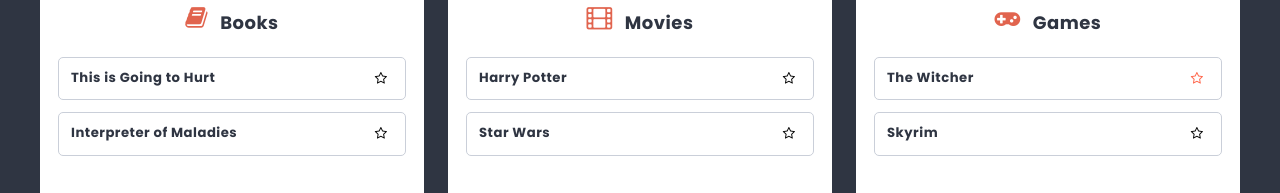
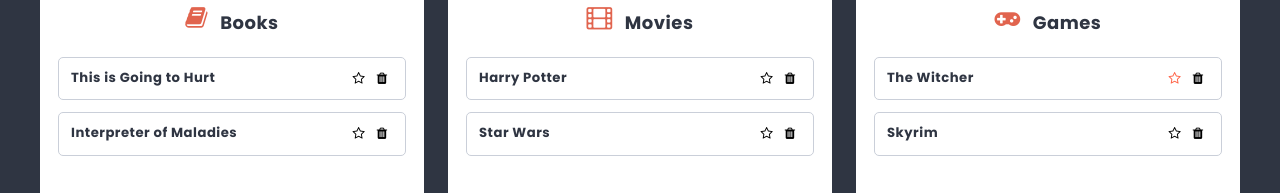
Before and after one commit to lukas1388/react-app, a React (Create React App) app: page /list/1 in a window 1280 px wide. Shown: the part 391-584 px from the top of the page. Built offline with nearby package versions, Linux system fonts and the light colour scheme.

Commit message:
Add delete card

```diff
--- a/src/components/Card/Card.js
+++ b/src/components/Card/Card.js
@@ -2,6 +2,7 @@
 import { toggleFavorite } from '../../redux/cardsRedux';
 import { useDispatch } from 'react-redux';
 import clsx from 'clsx';
+import { removeCard } from '../../redux/cardsRedux';
 
 const Card = ({ title, id, isFavorite }) => {
 
@@ -11,6 +12,10 @@
         dispatch(toggleFavorite(id));
     }
 
+    const removedCard = () => {
+        dispatch(removeCard(id));
+    }
+
     return (
         <li className={styles.card}>
             {title}
@@ -18,6 +23,9 @@
                 <button onClick={() => {classChange(id, isFavorite)}} className={clsx(styles.button, isFavorite && styles.active)}>
                     <span className='fa fa-star-o' />
                 </button>
+                <button onClick={() => { removedCard(id) }}>
+                    <span className='fa fa-trash' />
+                </button>
             </div>
         </li>
     );
--- a/src/redux/cardsRedux.js
+++ b/src/redux/cardsRedux.js
@@ -3,6 +3,7 @@
 
 const createActionName = actionName => `app/lists/${actionName}`;
 const ADD_CARD = createActionName('ADD_CARD');
+const REMOVE_CARD = createActionName('REMOVE_CARD');
 const TOGGLE_CARD_FAVORITE = createActionName('TOGGLE_CARD_FAVORITE');
 
 //selectors
@@ -13,12 +14,15 @@
 
 //action creators
 export const addCard = payload => ({ type: ADD_CARD, payload });
+export const removeCard = payload => ({ type: REMOVE_CARD, payload });
 export const toggleFavorite = payload => ({ type: TOGGLE_CARD_FAVORITE, payload });
 
 const cardsReducer = (statePart = [], action) => {
     switch(action.type) {
       case ADD_CARD:
         return [...statePart, { ...action.payload, id: shortid() }];
+      case REMOVE_CARD:
+        return (statePart.filter(card => card.id !== action.payload));
       case TOGGLE_CARD_FAVORITE:
         return statePart.map(card => (card.id === action.payload) ? { ...card, isFavorite: !card.isFavorite } : card);
       default:
```
